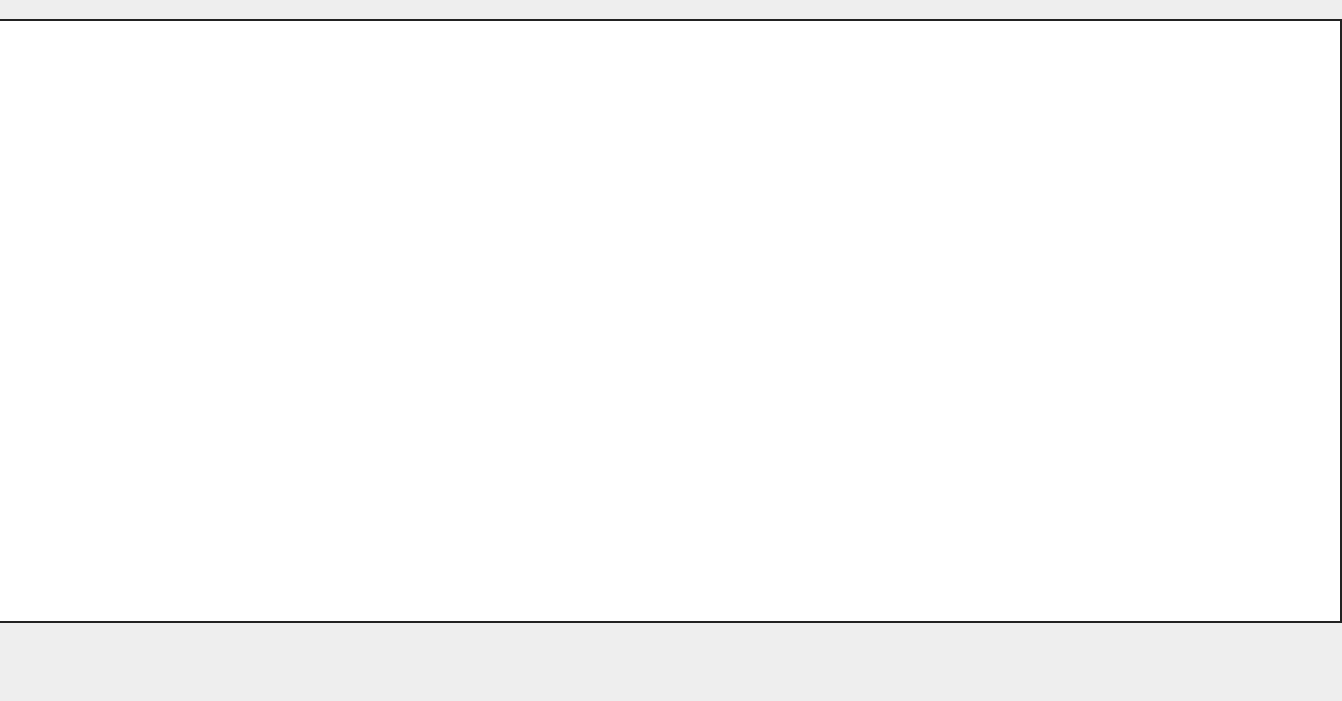
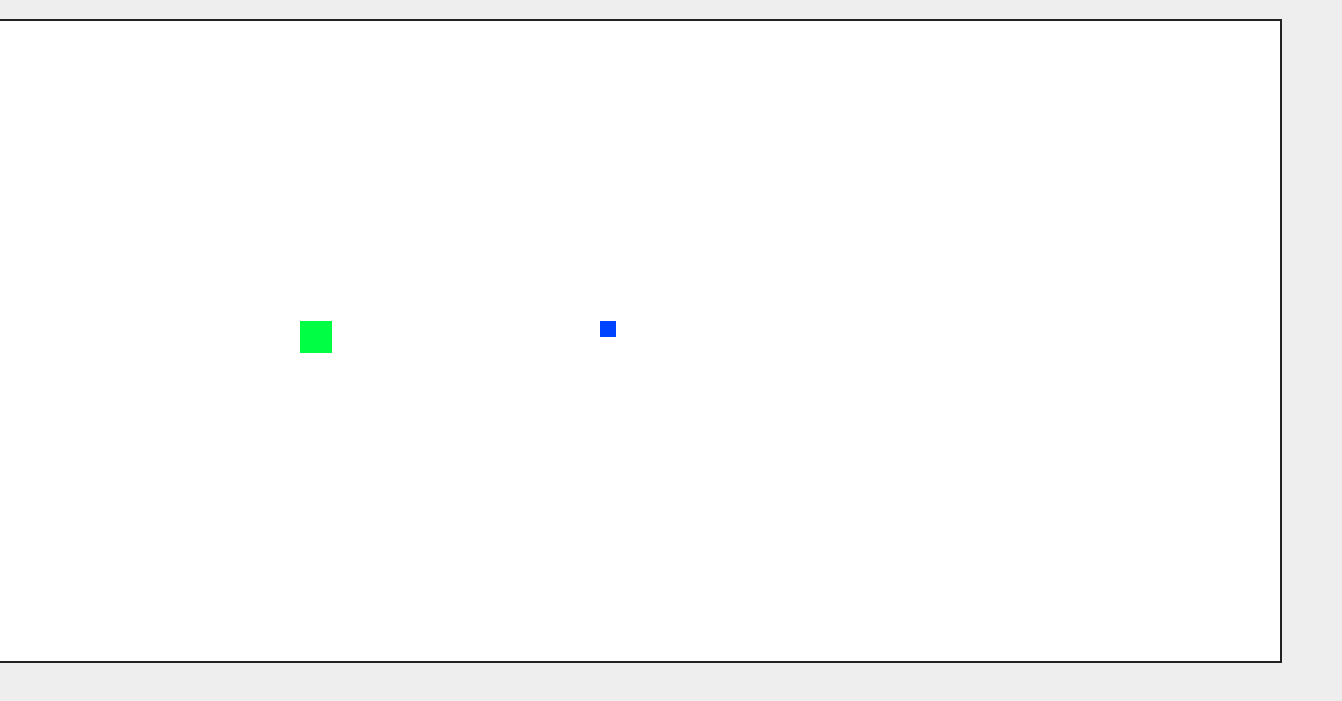
Before and after one commit to DocTheodore/Canvas-Engine, a plain HTML site: page P01/index.html in a window 1280 px wide. Shown: the part 69-770 px from the top of the page, 1342 px wide, since content can reach past the window. Drawn offline with Linux system fonts and the light colour scheme.

Commit message:
P01: configuração de entidades e update-loop

```diff
--- /dev/null
+++ b/P01/entity.js
@@ -0,0 +1,16 @@
+class Entity {
+    constructor(width, height, x, y, ctx, color = '#fff', behavior = []) {
+        this.width = width;
+        this.height = height;
+        this.x = x;
+        this.y = y;
+        this.color = color;
+        this.ctx = ctx;
+        this.behavior = behavior;
+    }
+
+    Drawn() {
+        this.ctx.fillStyle = this.color || "#fff";
+        this.ctx.fillRect(this.x, this.y, this.width, this.height);
+    }
+}
--- a/P01/index.html
+++ b/P01/index.html
@@ -20,6 +20,8 @@
 </head>
 <body>
     <h1>Platformer 01</h1>
+    <script src="tilemap.js"></script>
+    <script src="entity.js"></script>
     <script src="main.js"></script>
 </body>
 </html>
--- a/P01/main.js
+++ b/P01/main.js
@@ -1,15 +1,35 @@
+//Variaveis
+let cube;
+let cube2;
+
+//Função de Inicialização
 function startGame() {
-gameArea.start();
+    gameArea.start();
+    cube = new Entity(32, 32, 300, 300, gameArea.ctx, '#0f4');
+    cube2 = new Entity(16, 16, 600, 300, gameArea.ctx, '#04f');
+    gameArea.update();
 }
 
-var gameArea = {
-canvas : document.createElement("canvas"),
-start : function() {
-    this.canvas.width = 1400;
-    this.canvas.height = 600;
-    this.context = this.canvas.getContext("2d");
-    document.body.insertBefore(this.canvas, document.body.childNodes[0]);
-}
+//Canvas
+const gameArea = {
+    canvas : document.createElement("canvas"),
+    start : function() {
+        this.canvas.width = 1280;
+        this.canvas.height = 640;
+        this.ctx = this.canvas.getContext("2d");
+        document.body.insertBefore(this.canvas, document.body.childNodes[0]);
+    },
+    update : function(){
+        this.interval = setInterval(updateLoop, 1000/60);
+    },
+    clear : function() {
+        this.ctx.clearRect(0, 0, this.width, this.height);
+    }
 }
 
 startGame();
+function updateLoop(){
+    gameArea.clear();
+    cube.Drawn();
+    cube2.Drawn();
+}
```
Also changed, not shown: P01/tilemap.js (added).
